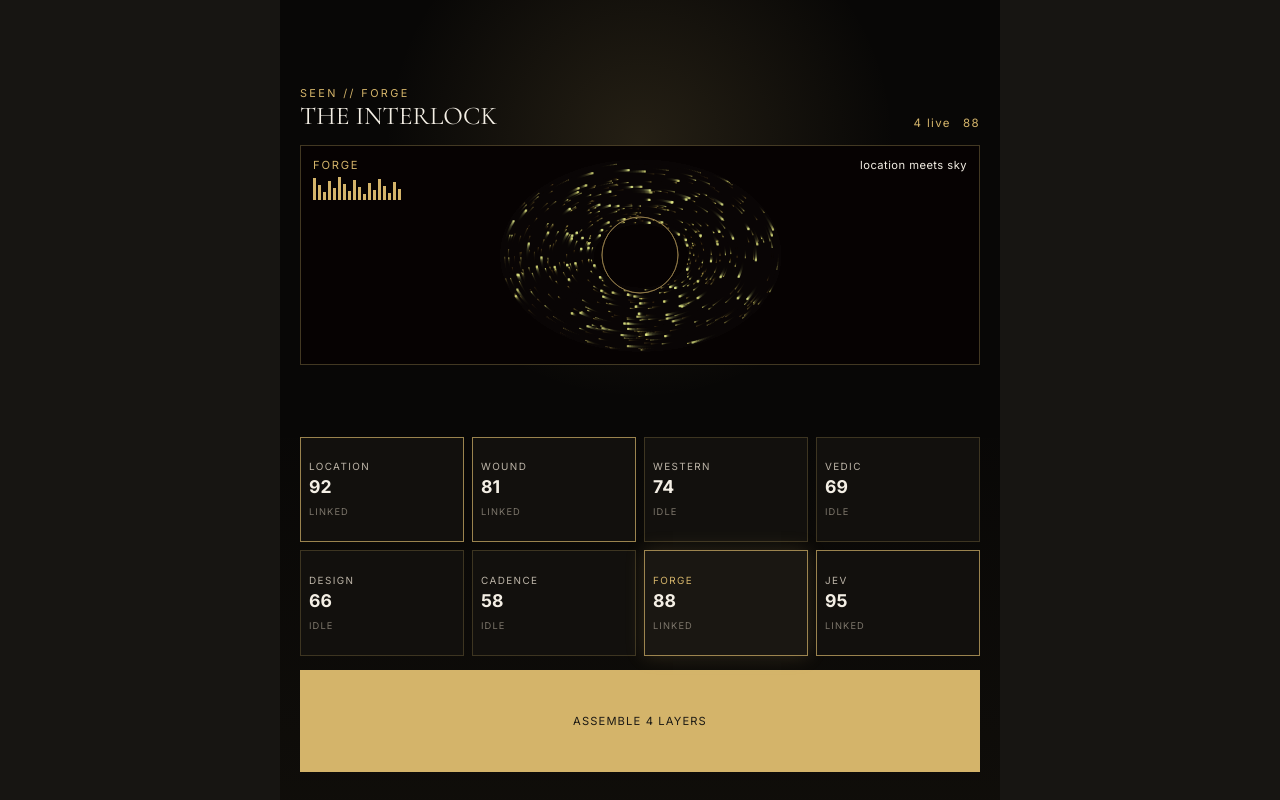
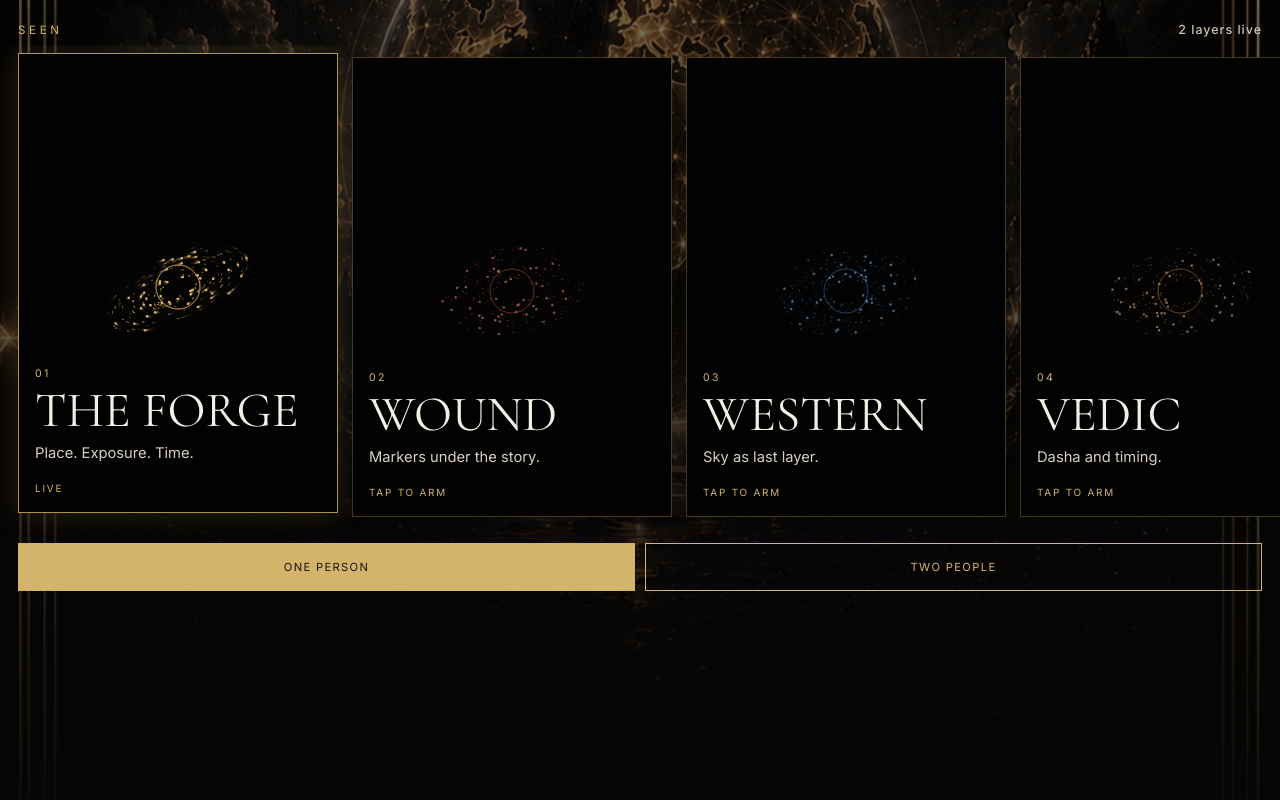
Before and after one commit to seanmphelps-ai/seen-universe, a Next.js app: page / in a window 1280 px wide. Built offline with nearby package versions, Linux system fonts and the light colour scheme.

Commit message:
Alive Forge placard rail — no splash slogan

```diff
--- a/app/styles/splash.css
+++ b/app/styles/splash.css
@@ -1,169 +1,128 @@
-.seenIntro {
+.seenRailPage {
   position: relative;
-  display: grid;
   min-height: 100svh;
-  padding: max(28px, env(safe-area-inset-top)) 20px max(28px, env(safe-area-inset-bottom));
-  place-items: center;
   overflow: hidden;
-  background: #080706;
+  background: #070605;
+  color: #f4efe5;
 }
-
-.seenIntroAmbient {
+.seenRailWorld {
+  position: absolute;
+  inset: 0;
+  width: 100%;
+  height: 100%;
+  object-fit: cover;
+  opacity: 0.55;
+  filter: saturate(0.85) contrast(1.05);
+}
+.seenRailVeil {
   position: absolute;
   inset: 0;
   background:
-    radial-gradient(circle at 50% 18%, rgba(212, 180, 106, 0.14), transparent 34%),
-    linear-gradient(180deg, transparent 52%, rgba(212, 180, 106, 0.035));
-  pointer-events: none;
+    linear-gradient(180deg, rgba(7,6,5,0.2) 0%, rgba(7,6,5,0.55) 55%, rgba(7,6,5,0.92) 100%);
 }
-
-.seenIntroContent {
+.seenRailHead,
+.seenRail,
+.seenRailFoot {
   position: relative;
   z-index: 1;
-  width: min(100%, 620px);
 }
-
-.seenIntroWord {
-  display: grid;
-  min-height: 70svh;
-  place-items: center;
-  color: #d4b46a;
-  font-family: 'Cormorant Garamond', serif;
-  font-size: clamp(3.2rem, 17vw, 6.4rem);
-  line-height: 0.92;
-  text-align: center;
-  opacity: 0;
-  text-shadow: 0 0 35px rgba(212, 180, 106, 0.8);
-  transition: opacity 220ms ease;
+.seenRailHead {
+  display: flex;
+  justify-content: space-between;
+  align-items: baseline;
+  padding: max(22px, env(safe-area-inset-top)) 18px 8px;
 }
-
-.seenIntroWord[data-active='true'] { opacity: 1; }
-
-.seenIntroReveal { margin-bottom: 28px; text-align: center; }
-.seenIntroReveal p {
-  margin: 0 0 8px;
+.seenRailHead span {
+  letter-spacing: 0.32em;
   color: #d4b46a;
   font-size: 0.72rem;
-  font-weight: 600;
-  letter-spacing: 0.28em;
 }
-.seenIntroReveal h1 {
-  margin: 0;
-  color: #f4efe5;
-  font-family: 'Cormorant Garamond', serif;
-  font-size: clamp(2.5rem, 11vw, 4.8rem);
-  font-weight: 400;
-  line-height: 0.98;
-  letter-spacing: 0;
+.seenRailHead b {
+  font-weight: 500;
+  font-size: 0.78rem;
+  letter-spacing: 0.08em;
+  color: #cfc6b6;
 }
-.seenIntroReveal .seenButtonPrimary,
-.seenIntroReveal .seenDivider {
-  margin-top: 28px;
+.seenRail {
+  display: flex;
+  gap: 14px;
+  overflow-x: auto;
+  scroll-snap-type: x mandatory;
+  padding: 12px 18px 18px;
+  -webkit-overflow-scrolling: touch;
 }
-
-.seenIntroComposer {
-  padding: 18px;
-  background: rgba(14, 12, 10, 0.92);
-  border: 1px solid rgba(212, 180, 106, 0.42);
+.seenRail::-webkit-scrollbar { display: none; }
+.seenPlacard {
+  position: relative;
+  flex: 0 0 min(78vw, 320px);
+  height: min(58svh, 460px);
+  scroll-snap-align: center;
+  overflow: hidden;
+  border: 1px solid rgba(212,180,106,0.28);
+  background: rgba(10,9,8,0.55);
+  backdrop-filter: blur(8px);
+  transition: border-color 200ms ease, transform 200ms ease;
 }
-.seenIntroContinue {
-  min-height: 44px;
-  padding: 0 14px;
-  color: #171512;
-  background: #d4b46a;
-  border: 1px solid #d4b46a;
-  font-size: 0.7rem;
-  letter-spacing: 0.1em;
-  text-transform: uppercase;
+.seenPlacard.center {
+  border-color: rgba(212,180,106,0.8);
+  transform: translateY(-4px);
 }
-
-.forgeBoard {
+.seenPlacard.live {
+  box-shadow: 0 0 28px rgba(212,180,106,0.18);
+}
+.forgePulse {
+  position: absolute;
+  inset: 0;
   width: 100%;
-  max-width: 720px;
-  margin: 0 auto;
-  place-items: stretch;
-  gap: 14px;
-  z-index: 1;
+  height: 100%;
 }
-.forgeTop {
-  position: relative;
-  z-index: 1;
-  display: flex;
-  justify-content: space-between;
-  align-items: flex-end;
+.seenPlacardCopy {
+  position: absolute;
+  left: 16px;
+  right: 16px;
+  bottom: 16px;
 }
-.forgeTop span {
+.seenPlacardCopy span {
   display: block;
   color: #d4b46a;
   letter-spacing: 0.22em;
-  font-size: 0.68rem;
+  font-size: 0.66rem;
+  margin-bottom: 8px;
 }
-.forgeTop b {
-  display: block;
-  color: #f4efe5;
+.seenPlacardCopy h2 {
+  margin: 0;
   font-family: 'Cormorant Garamond', serif;
-  font-size: 1.6rem;
   font-weight: 400;
+  font-size: clamp(2rem, 8vw, 3.1rem);
+  line-height: 0.92;
 }
-.forgeStats em {
-  margin-left: 12px;
+.seenPlacardCopy p {
+  margin: 10px 0 14px;
+  color: #d8d0c2;
+  font-size: 0.92rem;
+}
+.seenPlacardCopy em {
+  font-style: normal;
+  letter-spacing: 0.18em;
+  font-size: 0.62rem;
   color: #d4b46a;
-  font-style: normal;
+}
+.seenRailFoot {
+  display: grid;
+  grid-template-columns: 1fr 1fr;
+  gap: 10px;
+  padding: 8px 18px max(22px, env(safe-area-inset-bottom));
+}
+.seenRailFoot button {
+  min-height: 48px;
+  border: 1px solid #d4b46a;
+  background: #d4b46a;
+  color: #171512;
   letter-spacing: 0.12em;
-  font-size: 0.72rem;
+  text-transform: uppercase;
+  font-size: 0.7rem;
 }
-.forgeStage {
-  position: relative;
-  height: 220px;
-  border: 1px solid rgba(212,180,106,0.28);
-  background: rgba(10,9,8,0.8);
-  overflow: hidden;
+.seenRailFoot button.alt {
+  background: transparent;
+  color: #d4b46a;
 }
-.forgeRing { width: 100%; height: 100%; display: block; }
-.forgeHud {
-  position: absolute;
-  inset: 12px;
-  pointer-events: none;
-  display: flex;
-  justify-content: space-between;
-  align-items: flex-start;
-  color: #d4b46a;
-  font-size: 0.7rem;
-  letter-spacing: 0.16em;
-}
-.forgeHud p { margin: 0; max-width: 42%; text-align: right; color: #f4efe5; letter-spacing: 0.04em; }
-.forgeSpark { display: flex; align-items: flex-end; gap: 2px; height: 22px; margin-top: 6px; }
-.forgeSpark i { width: 3px; background: #d4b46a; display: block; }
-.forgeGrid {
-  position: relative;
-  z-index: 1;
-  display: grid;
-  grid-template-columns: repeat(4, 1fr);
-  gap: 8px;
-}
-.forgeCard {
-  min-height: 72px;
-  padding: 8px;
-  text-align: left;
-  color: #bdb5a8;
-  background: #12100d;
-  border: 1px solid rgba(212,180,106,0.22);
-}
-.forgeCard span { display: block; font-size: 0.62rem; letter-spacing: 0.14em; }
-.forgeCard b { display: block; color: #f4efe5; font-size: 1.1rem; margin: 4px 0 2px; }
-.forgeCard em { font-style: normal; font-size: 0.58rem; letter-spacing: 0.12em; color: #7d766b; }
-.forgeCard.linked { border-color: rgba(212,180,106,0.7); }
-.forgeCard.on { background: #1a1712; color: #d4b46a; box-shadow: 0 0 18px rgba(212,180,106,0.18); }
-.forgeGo { width: 100%; }
-.forgeWho {
-  margin: 0 0 12px;
-  color: #d4b46a;
-  letter-spacing: 0.18em;
-  text-transform: uppercase;
-  font-size: 0.72rem;
-}
-
-@media (max-width: 390px) {
-  .seenIntro { padding-right: 14px; padding-left: 14px; }
-  .forgeGrid { grid-template-columns: repeat(2, 1fr); }
-}
--- a/components/SeenEntry.tsx
+++ b/components/SeenEntry.tsx
@@ -1,153 +1,145 @@
 'use client';
 
-import { useEffect, useMemo, useRef, useState } from 'react';
+import { useEffect, useRef, useState } from 'react';
 import { useRouter } from 'next/navigation';
 import { resolveExperienceMode } from '../lib/seen/experienceMode';
 
-const MODALITIES = [
-  { id: 'location', label: 'LOCATION', score: 92, note: 'places write first' },
-  { id: 'wound', label: 'WOUND', score: 81, note: 'markers under the chart' },
-  { id: 'western', label: 'WESTERN', score: 74, note: 'sky as last layer' },
-  { id: 'vedic', label: 'VEDIC', score: 69, note: 'timing and dasha' },
-  { id: 'design', label: 'DESIGN', score: 66, note: 'gates and pressure' },
-  { id: 'cadence', label: 'CADENCE', score: 58, note: 'daily operating keys' },
-  { id: 'forge', label: 'FORGE', score: 88, note: 'location meets sky' },
-  { id: 'jev', label: 'JEV', score: 95, note: 'typed decision layer' },
+const CARDS = [
+  { id: 'forge', kicker: '01', title: 'THE FORGE', line: 'Place. Exposure. Time.', hue: 38 },
+  { id: 'wound', kicker: '02', title: 'WOUND', line: 'Markers under the story.', hue: 8 },
+  { id: 'western', kicker: '03', title: 'WESTERN', line: 'Sky as last layer.', hue: 210 },
+  { id: 'vedic', kicker: '04', title: 'VEDIC', line: 'Dasha and timing.', hue: 28 },
+  { id: 'design', kicker: '05', title: 'DESIGN', line: 'Gates. Pressure. Type.', hue: 280 },
+  { id: 'cadence', kicker: '06', title: 'CADENCE', line: 'Daily operating keys.', hue: 160 },
+  { id: 'jev', kicker: '07', title: 'JEV', line: 'Typed answers. Host owns the move.', hue: 190 },
 ] as const;
 
-export default function SeenEntry() {
-  const router = useRouter();
-  const canvasRef = useRef<HTMLCanvasElement>(null);
-  const [active, setActive] = useState<(typeof MODALITIES)[number]['id']>('forge');
-  const [linked, setLinked] = useState<string[]>(['location', 'wound', 'forge', 'jev']);
-  const [phase, setPhase] = useState<'board' | 'mode'>('board');
-  const current = MODALITIES.find((m) => m.id === active) ?? MODALITIES[6];
-
+function Pulse({ hue, live }: { hue: number; live: boolean }) {
+  const ref = useRef<HTMLCanvasElement>(null);
   useEffect(() => {
-    const c = canvasRef.current;
+    const c = ref.current;
     if (!c) return;
     const ctx = c.getContext('2d');
     if (!ctx) return;
     let raf = 0;
     let t = 0;
-    const particles = Array.from({ length: 520 }, () => ({
+    const pts = Array.from({ length: 220 }, () => ({
       a: Math.random() * Math.PI * 2,
-      r: 48 + Math.random() * 92,
-      s: 0.003 + Math.random() * 0.012,
+      r: 18 + Math.random() * 54,
+      s: 0.004 + Math.random() * 0.02,
       z: Math.random(),
     }));
     const draw = () => {
       const dpr = Math.min(window.devicePixelRatio || 1, 2);
       const w = c.clientWidth;
       const h = c.clientHeight;
+      if (!w || !h) {
+        raf = requestAnimationFrame(draw);
+        return;
+      }
       if (c.width !== w * dpr || c.height !== h * dpr) {
         c.width = w * dpr;
         c.height = h * dpr;
       }
       ctx.setTransform(dpr, 0, 0, dpr, 0, 0);
-      ctx.fillStyle = 'rgba(8,7,6,0.28)';
+      ctx.fillStyle = 'rgba(6,5,4,0.32)';
       ctx.fillRect(0, 0, w, h);
       const cx = w / 2;
-      const cy = h / 2;
-      t += 1;
-      for (const p of particles) {
-        p.a += p.s;
-        const x = cx + Math.cos(p.a) * p.r;
-        const y = cy + Math.sin(p.a) * p.r * 0.68;
-        ctx.fillStyle = `hsla(${38 + p.z * 28}, 72%, ${58 + p.z * 16}%, ${0.12 + p.z * 0.7})`;
-        ctx.fillRect(x, y, p.z > 0.82 ? 2.1 : 1.1, p.z > 0.82 ? 2.1 : 1.1);
+      const cy = h / 2 + 4;
+      t += live ? 1 : 0.25;
+      for (const p of pts) {
+        p.a += live ? p.s : p.s * 0.2;
+        const x = cx + Math.cos(p.a + t * 0.002) * p.r;
+        const y = cy + Math.sin(p.a) * p.r * 0.62;
+        ctx.fillStyle = `hsla(${hue}, 78%, ${56 + p.z * 18}%, ${live ? 0.18 + p.z * 0.75 : 0.08 + p.z * 0.25})`;
+        ctx.fillRect(x, y, p.z > 0.8 ? 2 : 1, p.z > 0.8 ? 2 : 1);
       }
-      ctx.strokeStyle = 'rgba(212,180,106,0.35)';
+      ctx.strokeStyle = `hsla(${hue}, 70%, 62%, ${live ? 0.45 : 0.16})`;
       ctx.beginPath();
-      ctx.ellipse(cx, cy, 38, 38, 0, 0, Math.PI * 2);
+      ctx.ellipse(cx, cy, 22, 22, 0, 0, Math.PI * 2);
       ctx.stroke();
       raf = requestAnimationFrame(draw);
     };
     raf = requestAnimationFrame(draw);
     return () => cancelAnimationFrame(raf);
+  }, [hue, live]);
+  return <canvas ref={ref} className="forgePulse" />;
+}
+
+export default function SeenEntry() {
+  const router = useRouter();
+  const rail = useRef<HTMLDivElement>(null);
+  const [active, setActive] = useState(0);
+  const [armed, setArmed] = useState<string[]>(['forge', 'jev']);
+
+  useEffect(() => {
+    const el = rail.current;
+    if (!el) return;
+    const onScroll = () => {
+      const cards = [...el.querySelectorAll<HTMLElement>('[data-card]')];
+      const mid = el.scrollLeft + el.clientWidth / 2;
+      let best = 0;
+      let dist = Infinity;
+      cards.forEach((card, i) => {
+        const c = card.offsetLeft + card.offsetWidth / 2;
+        const d = Math.abs(c - mid);
+        if (d < dist) {
+          dist = d;
+          best = i;
+        }
+      });
+      setActive(best);
+    };
+    el.addEventListener('scroll', onScroll, { passive: true });
+    return () => el.removeEventListener('scroll', onScroll);
   }, []);
 
-  function toggleLink(id: string) {
-    setActive(id as typeof active);
-    setLinked((prev) => (prev.includes(id) ? prev.filter((x) => x !== id) : [...prev, id]));
+  function toggle(id: string) {
+    setArmed((prev) => (prev.includes(id) ? prev.filter((x) => x !== id) : [...prev, id]));
   }
 
-  function choose(mode: 'single_person' | 'multi_person') {
+  function enter(mode: 'single_person' | 'multi_person') {
     const resolved = resolveExperienceMode({ mode });
     try {
       sessionStorage.setItem('seen:experience-mode', JSON.stringify(resolved));
-      sessionStorage.setItem('seen:linked-modalities', JSON.stringify(linked));
-    } catch {
-      /* storage unavailable */
-    }
-    if (resolved.next === 'person_a_foundation') {
-      router.push('/foundation/location');
-      return;
-    }
-    router.push('/closure');
+      sessionStorage.setItem('seen:linked-modalities', JSON.stringify(armed));
+    } catch {}
+    router.push(resolved.next === 'person_a_foundation' ? '/foundation/location' : '/closure');
   }
 
-  const bars = useMemo(() => Array.from({ length: 18 }, (_, i) => 6 + ((i * 11 + current.score) % 18)), [current.score]);
-
   return (
-    <main className="seenIntro forgeBoard">
-      <div className="seenIntroAmbient" aria-hidden="true" />
-      <header className="forgeTop">
-        <div>
-          <span>SEEN // FORGE</span>
-          <b>THE INTERLOCK</b>
-        </div>
-        <div className="forgeStats">
-          <em>{linked.length} live</em>
-          <em>{current.score}</em>
-        </div>
+    <main className="seenRailPage">
+      <img className="seenRailWorld" src="/foundation/location-forge-background.png" alt="" />
+      <div className="seenRailVeil" />
+      <header className="seenRailHead">
+        <span>SEEN</span>
+        <b>{armed.length} layers live</b>
       </header>
-
-      <section className="forgeStage">
-        <canvas ref={canvasRef} className="forgeRing" />
-        <div className="forgeHud">
-          <div>
-            {current.label}
-            <div className="forgeSpark">
-              {bars.map((h, i) => (
-                <i key={i} style={{ height: h }} />
-              ))}
-            </div>
-          </div>
-          <p>{current.note}</p>
-        </div>
-      </section>
-
-      <section className="forgeGrid" aria-label="Modalities">
-        {MODALITIES.map((m) => (
-          <button
-            key={m.id}
-            type="button"
-            className={`forgeCard${active === m.id ? ' on' : ''}${linked.includes(m.id) ? ' linked' : ''}`}
-            onClick={() => toggleLink(m.id)}
-          >
-            <span>{m.label}</span>
-            <b>{m.score}</b>
-            <em>{linked.includes(m.id) ? 'LINKED' : 'IDLE'}</em>
-          </button>
-        ))}
-      </section>
-
-      {phase === 'board' ? (
-        <button type="button" className="seenIntroContinue forgeGo" onClick={() => setPhase('mode')}>
-          Assemble {linked.length} layers
-        </button>
-      ) : (
-        <div className="seenIntroComposer">
-          <p className="forgeWho">Who is in the field?</p>
-          <button type="button" className="seenIntroContinue" onClick={() => choose('single_person')}>
-            One person
-          </button>
-          <button type="button" className="seenButtonPrimary" style={{ width: '100%', marginTop: 12 }} onClick={() => choose('multi_person')}>
-            Two people
-          </button>
-        </div>
-      )}
+      <div className="seenRail" ref={rail}>
+        {CARDS.map((card, i) => {
+          const on = armed.includes(card.id);
+          return (
+            <article
+              key={card.id}
+              data-card
+              className={`seenPlacard${i === active ? ' center' : ''}${on ? ' live' : ''}`}
+              onClick={() => toggle(card.id)}
+            >
+              <Pulse hue={card.hue} live={on || i === active} />
+              <div className="seenPlacardCopy">
+                <span>{card.kicker}</span>
+                <h2>{card.title}</h2>
+                <p>{card.line}</p>
+                <em>{on ? 'LIVE' : 'TAP TO ARM'}</em>
+              </div>
+            </article>
+          );
+        })}
+      </div>
+      <footer className="seenRailFoot">
+        <button type="button" onClick={() => enter('single_person')}>One person</button>
+        <button type="button" className="alt" onClick={() => enter('multi_person')}>Two people</button>
+      </footer>
     </main>
   );
 }
```
